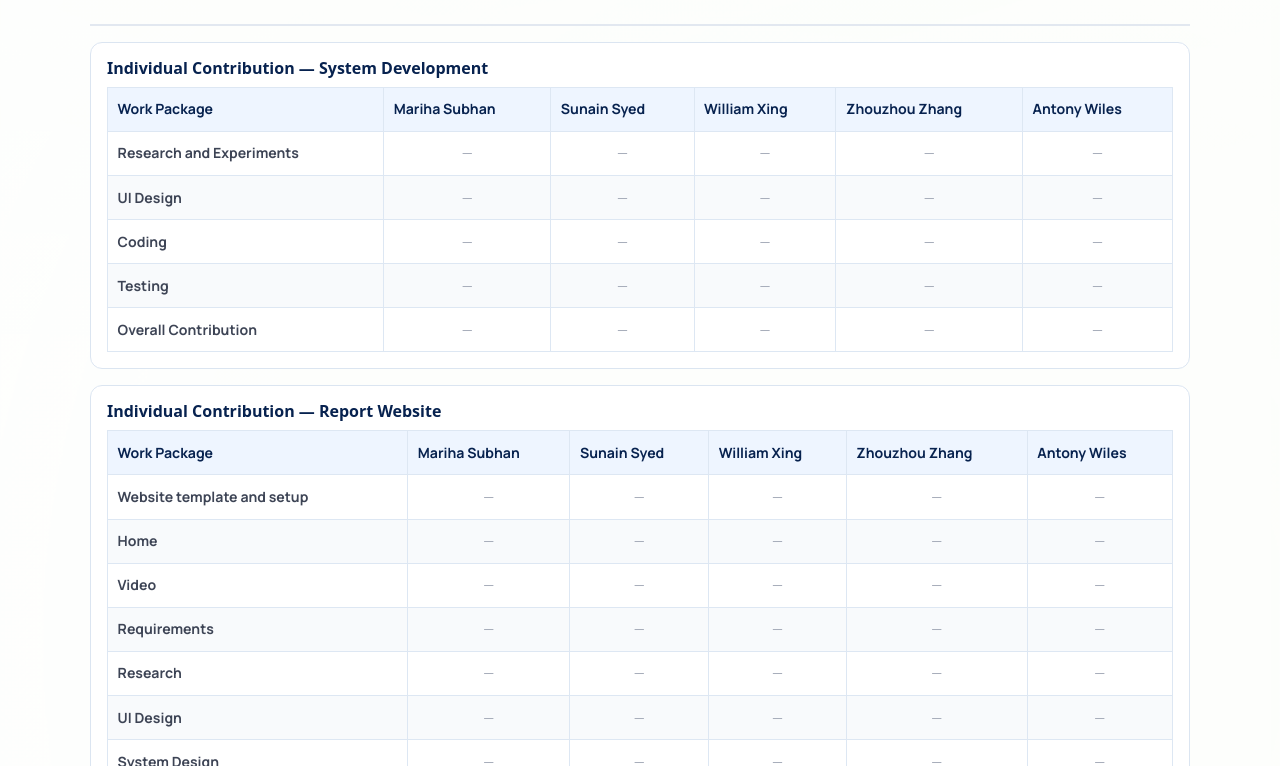
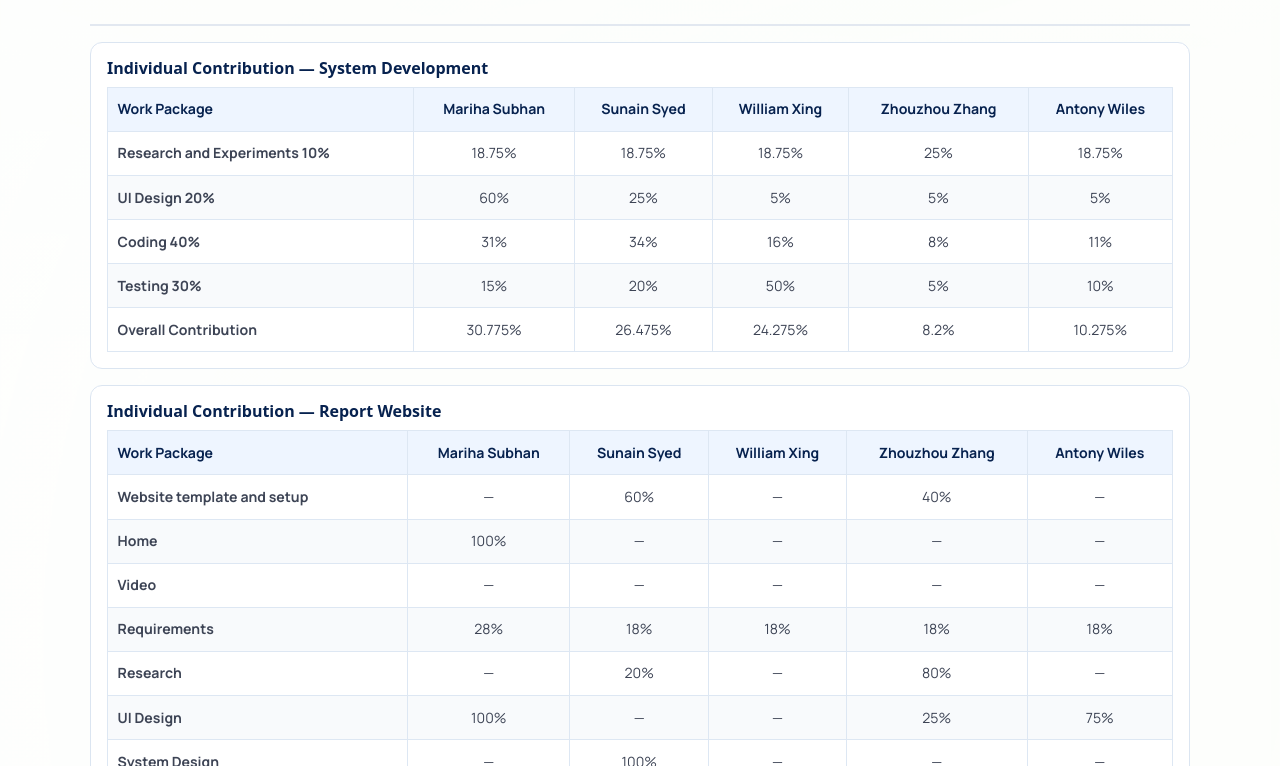
Before and after one commit to Zhou-London/comp0016, a React (Vite) app in the folder website/: page /#/evaluation in a window 1280 px wide. Shown: the part 3594-4360 px from the top of the page. Built offline with nearby package versions, Linux system fonts and the light colour scheme; a web font is replaced by a local one.

Commit message:
filled in contribution table

```diff
--- a/website/src/pages/EvaluationPage.jsx
+++ b/website/src/pages/EvaluationPage.jsx
@@ -494,25 +494,25 @@ export default function EvaluationPage() {
               <thead>
               <tr>
                 <th>Work Package</th>
-                <th>Mariha Subhan</th>
-                <th>Sunain Syed</th>
-                <th>William Xing</th>
-                <th>Zhouzhou Zhang</th>
-                <th>Antony Wiles</th>
+                <th style={{textAlign: 'center'}}>Mariha Subhan</th>
+                <th style={{textAlign: 'center'}}>Sunain Syed</th>
+                <th style={{textAlign: 'center'}}>William Xing</th>
+                <th style={{textAlign: 'center'}}>Zhouzhou Zhang</th>
+                <th style={{textAlign: 'center'}}>Antony Wiles</th>
               </tr>
               </thead>
               <tbody>
               {[
-                'Research and Experiments',
-                'UI Design',
-                'Coding',
-                'Testing',
-                'Overall Contribution',
-              ].map((pkg, i) => (
-                  <tr key={pkg} style={{background: i % 2 === 0 ? '#fff' : '#f8fafc'}}>
+                ['Research and Experiments 10%', '18.75%', '18.75%', '18.75%', '25%', '18.75%'],
+                ['UI Design 20%', '60%', '25%', '5%', '5%', '5%'],
+                ['Coding 40%', '31%', '34%', '16%', '8%', '11%'],
+                ['Testing 30%',                  '15%', '20%', '50%', '5%', '10%'],
+                ['Overall Contribution',     '30.775%', '26.475%', '24.275%', '8.2%', '10.275%'],
+              ].map(([pkg, ...values], i) => (
+                  <tr key={pkg} style={{ background: i % 2 === 0 ? '#fff' : '#f8fafc' }}>
                     <td><strong>{pkg}</strong></td>
-                    {[0, 1, 2, 3, 4].map(j => (
-                        <td key={j} style={{textAlign: 'center', color: 'var(--slate-400)', fontStyle: 'italic'}}>—</td>
+                    {values.map((val, j) => (
+                        <td key={j} style={{ textAlign: 'center' }}>{val}</td>
                     ))}
                   </tr>
               ))}
@@ -529,34 +529,34 @@ export default function EvaluationPage() {
               <thead>
               <tr>
                 <th>Work Package</th>
-                <th>Mariha Subhan</th>
-                <th>Sunain Syed</th>
-                <th>William Xing</th>
-                <th>Zhouzhou Zhang</th>
-                <th>Antony Wiles</th>
+                <th style={{textAlign: 'center'}}>Mariha Subhan</th>
+                <th style={{textAlign: 'center'}}>Sunain Syed</th>
+                <th style={{textAlign: 'center'}}>William Xing</th>
+                <th style={{textAlign: 'center'}}>Zhouzhou Zhang</th>
+                <th style={{textAlign: 'center'}}>Antony Wiles</th>
               </tr>
               </thead>
               <tbody>
               {[
-                'Website template and setup',
-                'Home',
-                'Video',
-                'Requirements',
-                'Research',
-                'UI Design',
-                'System Design',
-                'Implementation',
-                'Testing',
-                'Evaluation and Future Work',
-                'User and Deployment Manuals',
-                'Legal Issues',
-                'Blog and Monthly Video',
-                'Overall Contribution',
-              ].map((pkg, i) => (
-                  <tr key={pkg} style={{background: i % 2 === 0 ? '#fff' : '#f8fafc'}}>
+                ['Website template and setup', '—', '60%', '—', '40%', '—'],
+                ['Home', '100%', '—', '—', '—', '—'],
+                ['Video', '—', '—', '—', '—',   '—'  ],
+                ['Requirements',               '28%',  '18%', '18%', '18%',   '18%'],
+                ['Research',                   '—',    '20%',   '—',   '80%',   '—'  ],
+                ['UI Design',                  '100%', '—',   '—',   '25%',   '75%'  ],
+                ['System Design',              '—',    '100%',   '—',   '—',   '—'  ],
+                ['Implementation',             '22%',    '23%',   '45%',   '5%',   '5%'  ],
+                ['Testing',                    '—',    '—',   '100%',   '—',   '—'  ],
+                ['Evaluation and Future Work', '30%',    '—',   '—',   '70%',   '—'  ],
+                ['User and Deployment Manuals','—',    '100%',   '—',   '—',   '—'  ],
+                ['Legal Issues',               '—',    '100%',   '—',   '—',   '—'  ],
+                ['Blog and Monthly Video',     '100%',    '—',   '—',   '—',   '—'  ],
+                ['Overall Contribution',       '29.23%',    '32.38%',   '12.54%',   '18.31%',   '7.54%'  ],
+              ].map(([pkg, ...values], i) => (
+                  <tr key={pkg} style={{ background: i % 2 === 0 ? '#fff' : '#f8fafc' }}>
                     <td><strong>{pkg}</strong></td>
-                    {[0, 1, 2, 3, 4].map(j => (
-                        <td key={j} style={{textAlign: 'center', color: 'var(--slate-400)', fontStyle: 'italic'}}>—</td>
+                    {values.map((val, j) => (
+                        <td key={j} style={{ textAlign: 'center' }}>{val}</td>
                     ))}
                   </tr>
               ))}
```
